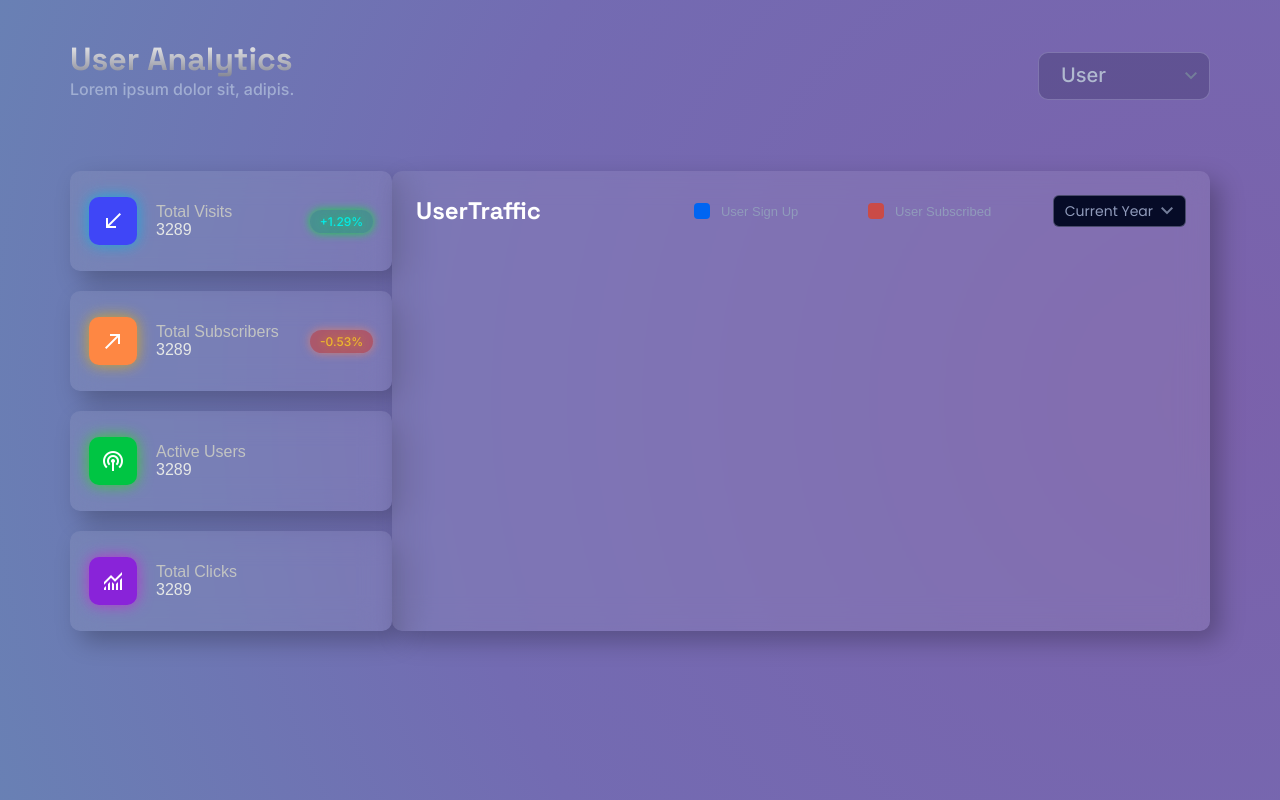
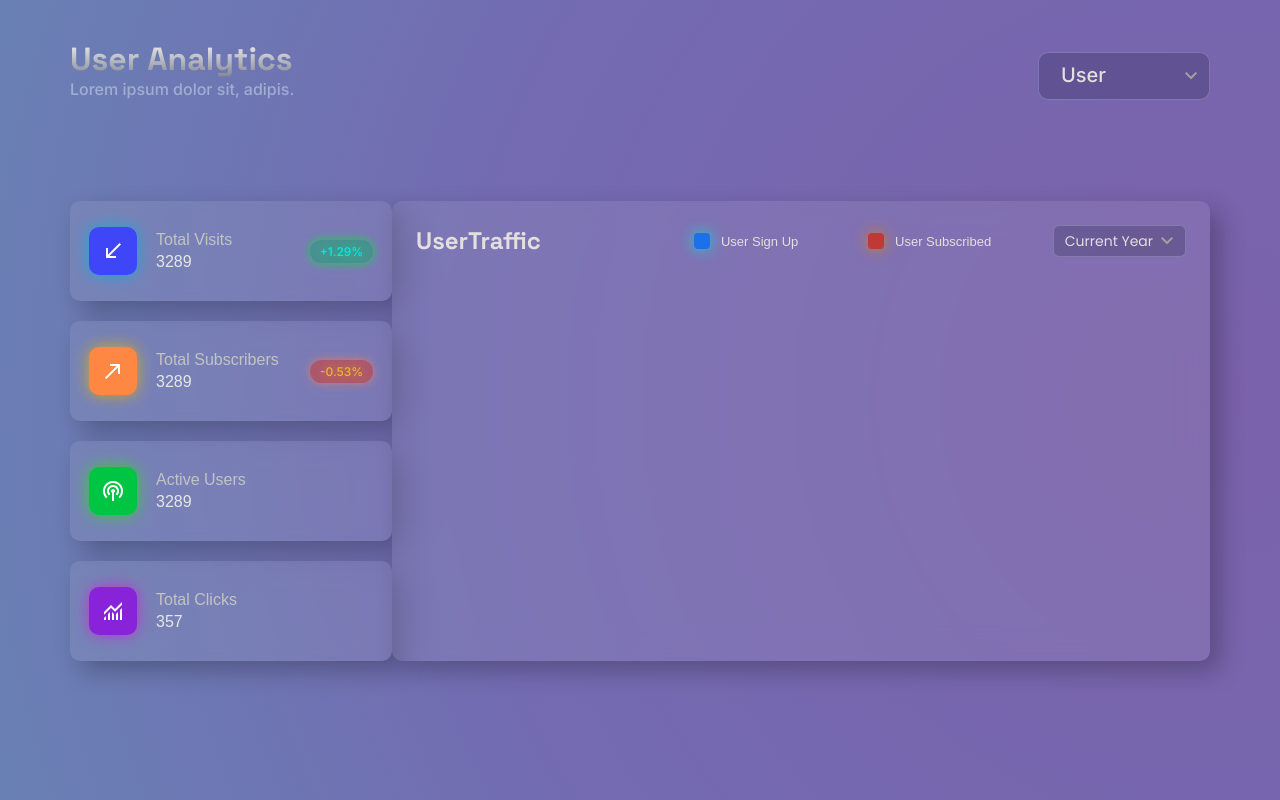
Before and after one commit to kobrak1/dashboard-UI, a React (Vite) app: page / in a window 1280 px wide. Built offline with nearby package versions, Linux system fonts and the light colour scheme.

Commit message:
user traffic chart heder is done with styling

```diff
--- a/src/components/Header/Header.css
+++ b/src/components/Header/Header.css
@@ -2,7 +2,7 @@
   display: flex;
   align-items: center;
   justify-content: space-between;
-  margin: 40px 70px;
+  margin: 40px 70px 70px 70px;
 }
 
 .user-analytics {
@@ -47,12 +47,12 @@
   font-weight: 500;
   font-size: 20px;
   line-height: 24.2px;
-  color: rgb(176, 185, 207);
+  color: rgb(228, 222, 222);
   margin-left: 1rem;
 }
 
 .dropdown-button .material-symbols-outlined {
-  color: rgba(116, 126, 154, 1);
+  color: rgb(166, 160, 160);
   transition: .2s ease;
 }
 .dropdown-button .material-symbols-outlined.up {
@@ -73,7 +73,7 @@
 .user-pannel .dropdown-content a {
   font-size: 12px;
   color: rgba(174, 187, 218, 1);
-  background-color: #060B27;
+  background-color: rgb(6, 11, 40, .2);
   padding: 8px 16px;
   margin: .2rem 0;
   text-decoration: none;
@@ -81,4 +81,4 @@
   border: 1px solid rgba(174, 171, 216, 0.4);
   display: block;
 }
-.dropdown-content a:hover {background-color: rgba(43, 54, 107, 0.5)}
+.dropdown-content a:hover {background-color: rgba(33, 44, 99, 0.2)}
--- a/src/components/Header/Header.jsx
+++ b/src/components/Header/Header.jsx
@@ -28,8 +28,7 @@ const Header = () => {
         {isDropDown && (
           <div className="dropdown-content">
             <a href="#">Lorem ipsum dolor sit.</a>
-            <a href="#">Lorem make ipsum.</a>
-            <a href="#">Lorem, ipsum dolor.</a>
+            <a href="#">lorem ipsum.</a>
           </div>
         )}
       </div>
--- a/src/components/Total/Total.css
+++ b/src/components/Total/Total.css
@@ -62,10 +62,9 @@
   align-items: flex-start;
   width: 135px;
   height: 56px;
+  gap: .3rem;
 }
 
-.down,
-.up,
 .active-users,
 .total-clicks {
   display: flex;
@@ -75,6 +74,4 @@
   height: 48px;
   border-radius: 10px;
   color: #fff;
-  background-color: rgb(100, 233, 100);
-  box-shadow: 0 0 15px rgba(235, 177, 4, 0.8);
 }
--- a/src/components/Total/Total.jsx
+++ b/src/components/Total/Total.jsx
@@ -8,10 +8,17 @@ const Total = () => {
     <div className="main-total">
       <div className="total-item">
         <span
-          className="down"
+          className="decrease"
           style={{
             backgroundColor: "rgba(63, 70, 247, 1)",
             boxShadow: "0 0 15px rgba(4, 177, 235, 0.8)",
+            display: "flex",
+            justifyContent: "center",
+            alignItems: "center",
+            width: "48px",
+            height: "48px",
+            borderRadius: "10px",
+            color: "#fff",
           }}
         >
           <span className="material-symbols-outlined">south_west</span>
@@ -28,10 +35,17 @@ const Total = () => {
       </div>
       <div className="total-item-2">
         <span
-          className="up"
+          className="increase"
           style={{
             backgroundColor: "rgba(254, 135, 67, 1)",
             boxShadow: "0 0 15px rgba(235, 177, 4, 0.8)",
+            display: "flex",
+            justifyContent: "center",
+            alignItems: "center",
+            width: "48px",
+            height: "48px",
+            borderRadius: "10px",
+            color: "#fff",
           }}
         >
           <span className="material-symbols-outlined">north_east</span>
@@ -77,7 +91,7 @@ const Total = () => {
         <div className="visits">
           <p style={{ color: "#c2c4c2" }}>Total Clicks</p>
           <div className="total-visits" style={{ color: "#e6e8e6" }}>
-            {totalVisits}
+            357
           </div>
         </div>
         <div style={{ width: "63px", margin: "0" }}></div>
--- a/src/components/UserTraffic/UserTraffic.css
+++ b/src/components/UserTraffic/UserTraffic.css
@@ -9,7 +9,7 @@
   height: 460px;
   border-radius: 10px;
   box-shadow: 10px 10px 25px 0px rgba(0, 0, 0, 0.25);
-  background-color: rgb(212, 212, 212, .1);
+  background-color: rgb(212, 212, 212, 0.1);
   backdrop-filter: blur(15px);
 }
 
@@ -22,7 +22,7 @@
 .header-user-traffic h1 {
   font-family: "Space Grotesk", sans-serif;
   font-size: 24px;
-  color: rgba(255, 255, 255, 1);
+  color: rgb(228, 222, 222);
   font-weight: 700;
 }
 
@@ -35,8 +35,9 @@
 .user-signup,
 .user-subscribed,
 .year-button {
-  color: rgba(144, 155, 187, 1);
+  color: rgb(228, 222, 222);
 }
+
 /* blue box */
 .header-right .user-signup {
   display: flex;
@@ -49,8 +50,9 @@
   width: 16px;
   height: 16px;
   border-radius: 4px;
-  background-color: rgb(0, 101, 242);
-  margin-right: .7rem;
+  background-color: rgb(28, 113, 232);
+  box-shadow: 0 0 15px rgba(4, 231, 235, 0.8);
+  margin-right: 0.7rem;
 }
 
 /* red box */
@@ -65,8 +67,9 @@
   width: 16px;
   height: 16px;
   border-radius: 4px;
-  background-color: rgb(202, 75, 71);
-  margin-right: .7rem;
+  background-color: rgb(190, 58, 54);
+  box-shadow: 0 0 15px rgba(235, 131, 4, 0.8);
+  margin-right: 0.7rem;
 }
 
 /* year button */
@@ -75,26 +78,29 @@
   justify-content: space-between;
   align-items: center;
   font-size: 14px;
-  font-family: 'Poppins', sans-serif;
+  font-family: "Poppins", sans-serif;
   width: 133px;
   height: 32px;
   border-radius: 6px;
   border: 1px solid rgba(174, 171, 216, 0.4);
-  background-color: #060b27;
+  background-color: rgb(5, 10, 38, 0.2);
   transition: 0.2s ease;
 }
 .header-right .year .year-button p {
-  margin-left: .3rem;
+  margin-left: 0.3rem;
+  color: rgb(228, 222, 222);
 }
+
 .header-right .year .year-button:hover {
   border: 1px solid rgba(174, 171, 216, 0.8);
-  background-color: rgba(33, 44, 99, 0.5);
+  background-color: rgba(33, 44, 99, 0.2);
 }
 
 .header-right .year .year-button .material-symbols-outlined {
-  color: rgba(116, 126, 154, 1);
+  color: rgb(166, 160, 160);
   transition: 0.2s ease;
 }
+
 .header-right .year .year-button .material-symbols-outlined.up {
   transform: rotate(180deg);
 }
@@ -113,7 +119,7 @@
 .header-right .year .dropdown-year a {
   font-size: 12px;
   color: rgba(174, 187, 218, 1);
-  background-color: #060b27;
+  background-color: rgb(5, 10, 38, 0.2);
   padding: 8px 16px;
   margin: 0.2rem 0;
   text-decoration: none;
@@ -122,5 +128,5 @@
   display: block;
 }
 .header-right .year .dropdown-year a:hover {
-  background-color: rgba(43, 54, 107, 0.5);
+  background-color: rgba(33, 44, 99, 0.2);
 }
--- a/src/components/UserTraffic/UserTraffic.jsx
+++ b/src/components/UserTraffic/UserTraffic.jsx
@@ -6,6 +6,7 @@ import Total from "../Total/Total";
 
 const UserTraffic = () => {
   const { isDropDownYear, handleDropDownYear } = useContext(ChartContext);
+  console.log(isDropDownYear);
   return (
     <div className="user-statistics">
       <Total />
```
